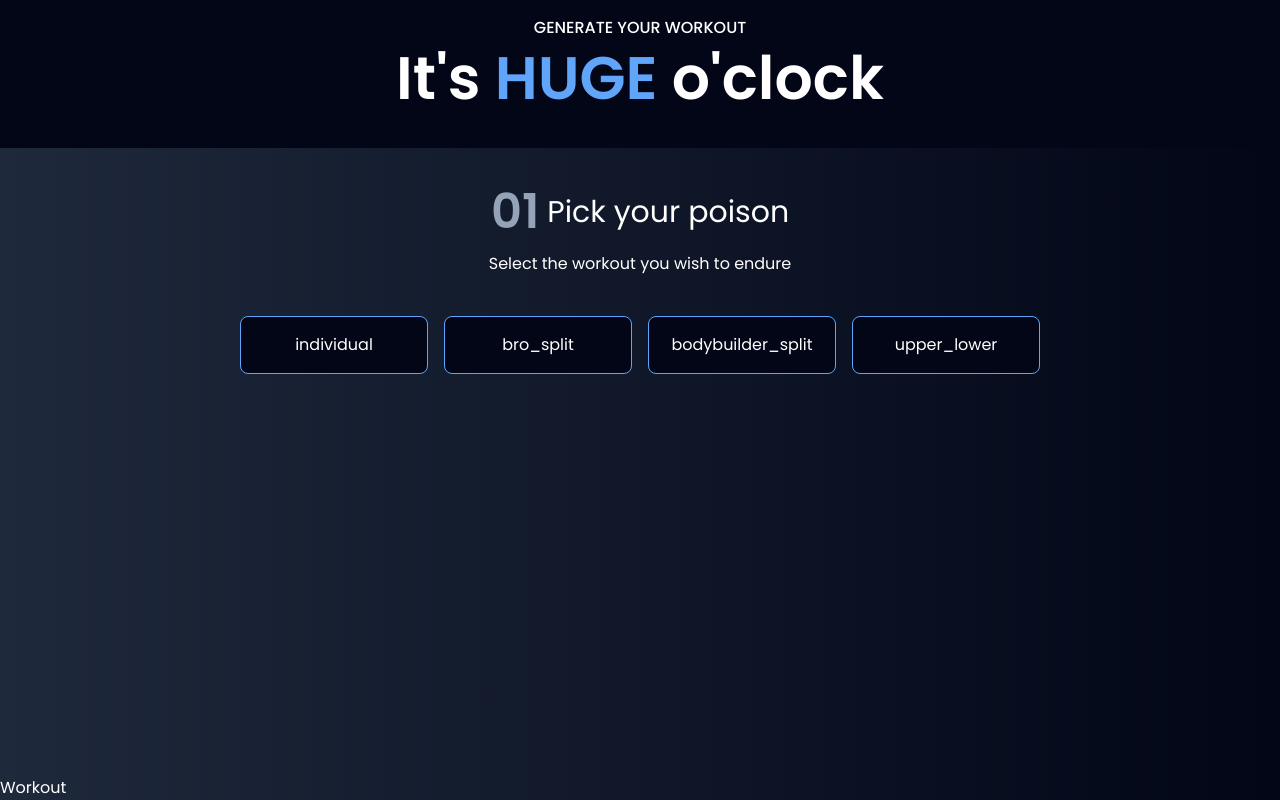
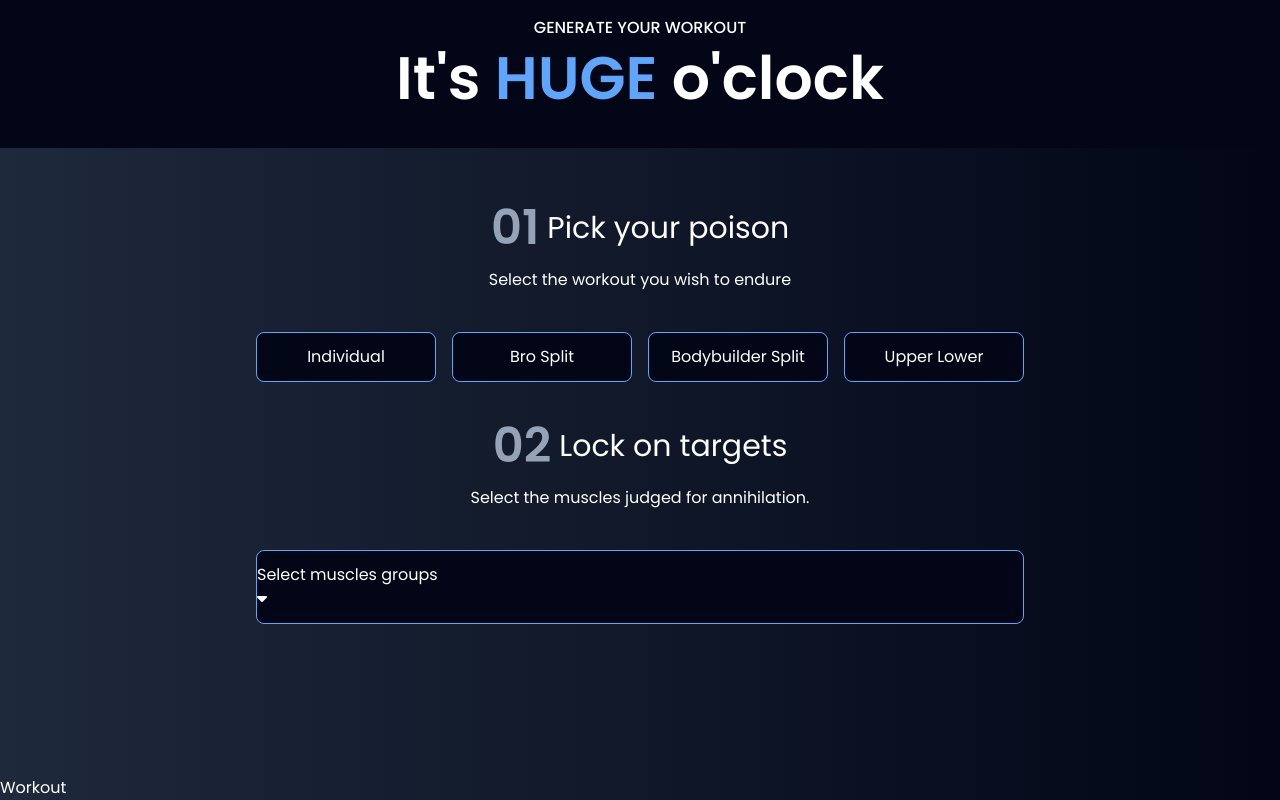
Before and after one commit to samriddaxdev/GYM-app-React-JS, a React (Vite) app: page / in a window 1280 px wide. Shown: the part 824-1624 px from the top of the page. Built offline with nearby package versions, Linux system fonts and the light colour scheme.

Commit message:
creating exercise to target specific muscles

```diff
--- a/src/components/Generator.jsx
+++ b/src/components/Generator.jsx
@@ -35,15 +35,30 @@ export default function Generator() {
         {Object.keys(WORKOUTS).map((type, typeIndex) => {
           return (
             <button
-              className='bg-slate-950 border border-blue-400
-              py-4 rounded-lg'
+              className='bg-slate-950 border border-blue-400 duration-200
+              hover:border-blue-600 py-3 rounded-lg'
               key={typeIndex}
             >
-              <p>{type}</p>
+              <p className='capitalize'>{type.replaceAll('_', ' ')}</p>
             </button>
           );
         })}
       </div>
+
+      <Header
+        index={'02'}
+        title={'Lock on targets'}
+        description={'Select the muscles judged for annihilation.'}
+      />
+      <div
+        className='bg-slate-950 py-3 border border-solid border-blue-400
+        rounded-lg'
+      >
+        <div>
+          <p>Select muscles groups</p>
+          <i className='fa-solid fa-caret-down'></i>
+        </div>
+      </div>
     </SectionWrapper>
   );
 }
--- a/src/components/SectionWrapper.jsx
+++ b/src/components/SectionWrapper.jsx
@@ -7,7 +7,7 @@ export default function SectionWrapper(props) {
     <section className='min-h-screen flex flex-col gap-10'>
       <div
         className='bg-slate-950 py-10 flex flex-col gap-2 justify-center
-      items-center'
+      items-center p-4'
       >
         <p className='uppercase font-medium'>{header}</p>
         <h2 className='font-semibold text-3xl sm:text-4xl md:text-5xl lg:text-6xl'>
@@ -18,7 +18,7 @@ export default function SectionWrapper(props) {
 
       <div
         className='max-w-[800px] w-full flex flex-col
-        mx-auto gap-10 '
+        mx-auto gap-10 p-4 '
       >
         {children}
       </div>
```
